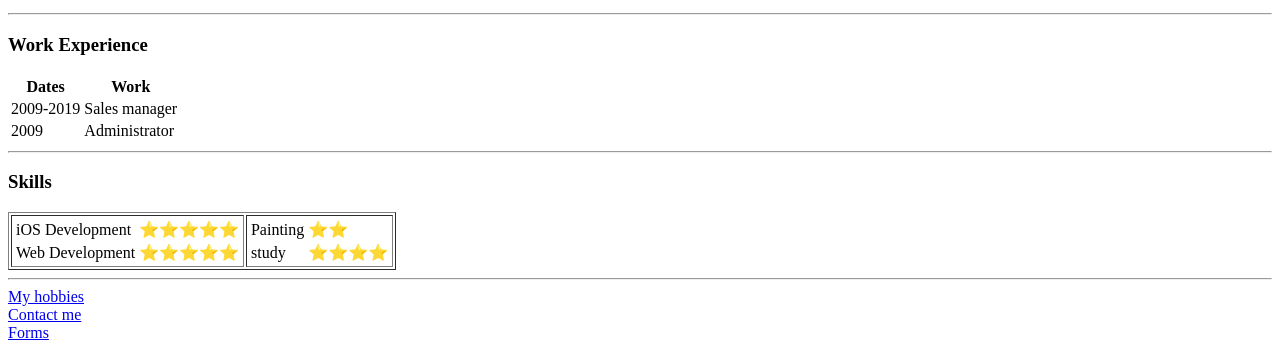
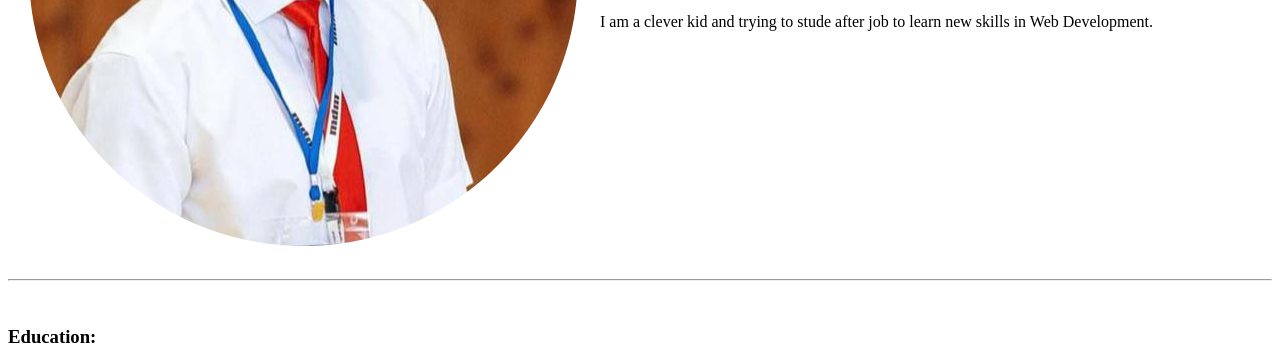
Before and after one commit to Rhilim/cv, a plain HTML site: page index.html in a window 1280 px wide. Shown: the part 332-690 px from the top of the page. Drawn offline with Linux system fonts and the light colour scheme.

Commit message:
Update index.html

```diff
--- a/index.html
+++ b/index.html
@@ -9,7 +9,7 @@
 <body>
   <table cellspacing="20">
     <tr>
-      <td><img src="images/Mike-modified.png" alt="Mike working picture"></td>
+      <td><img src="Mike-modified.png" alt="Mike working picture"></td>
       <td>
         <h1>Mike Zykov</h1>
         <p><em>My super stnrong special <strong><a href="https://www.facebook.com/karateclubenergy.if/">Karate club Energy.</a></strong></em></p>
```
